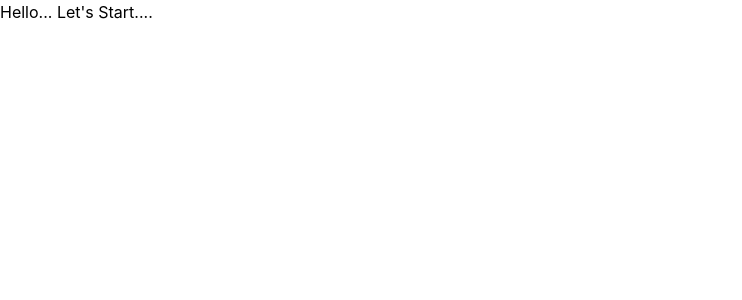
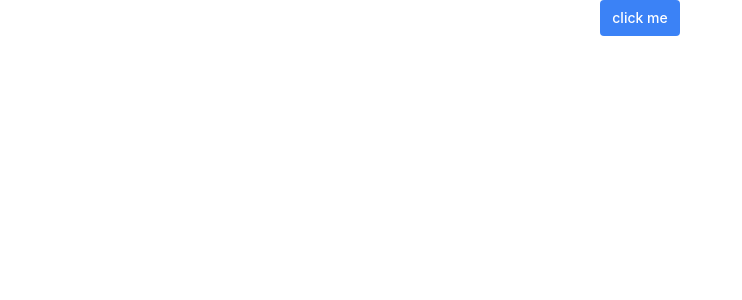
Before and after one commit to touhid9teen/collapsible-tree-explorer, a React (Create React App) app: page / in a window 1280 px wide. Shown: the top 300 px of the page, without its empty margins (0-742 px from the left). Built offline with nearby package versions, Linux system fonts and the light colour scheme.

Commit message:
feat: build customizable Button component with base styles, variants, and disabled handling

```diff
--- a/src/App.js
+++ b/src/App.js
@@ -1,5 +1,14 @@
+import Button from "./components/Button";
+
 function App() {
-  return <div className="">Hello... Let's Start....</div>;
+  const onClick = () => {};
+  return (
+    <div className="flex h-screen w-screen item-center justify-center">
+      <div>
+        <Button onClick={onClick} children={"click me"} />
+      </div>
+    </div>
+  );
 }
 
 export default App;
--- /dev/null
+++ b/src/components/Button.jsx
@@ -0,0 +1,24 @@
+export default function Button({
+  onClick,
+  variant = "primary",
+  disable = false,
+  children,
+}) {
+  const baseStyles =
+    "px-3 py-2 rounded text-sm font-medium transition-all duration-150 flex items-center gap-1.5 cursor-pointer disabled:opacity-50 disabled:cursor-not-allowed";
+
+  const variants = {
+    primary: "bg-blue-500 text-white hover:bg-blue-600 ",
+    secondary: "bg-gray-400 text-white hover:bg-gray-500 ",
+  };
+
+  return (
+    <button
+      onClick={onClick}
+      disabled={disable}
+      className={`${baseStyles} ${variants[variant]}`}
+    >
+      {children}
+    </button>
+  );
+}
```
